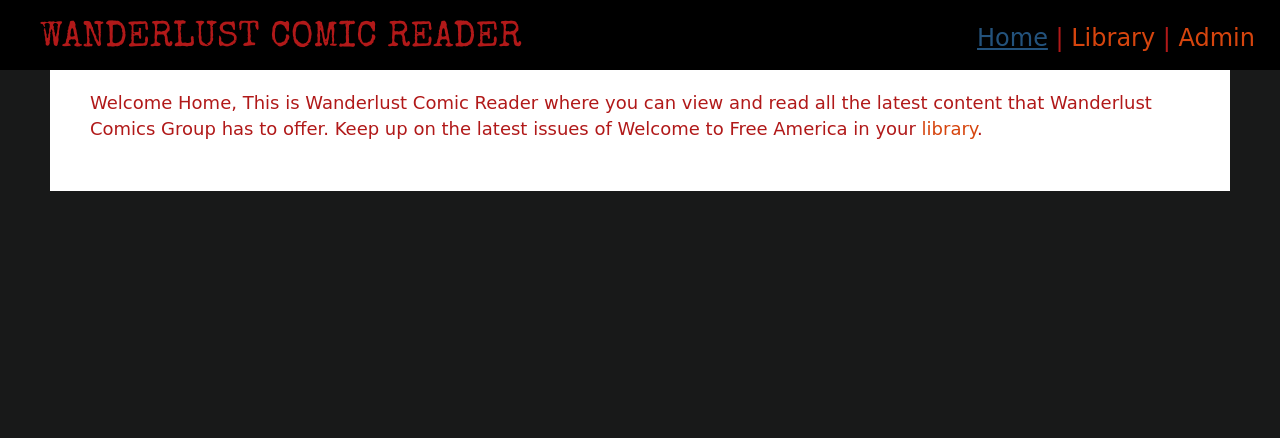
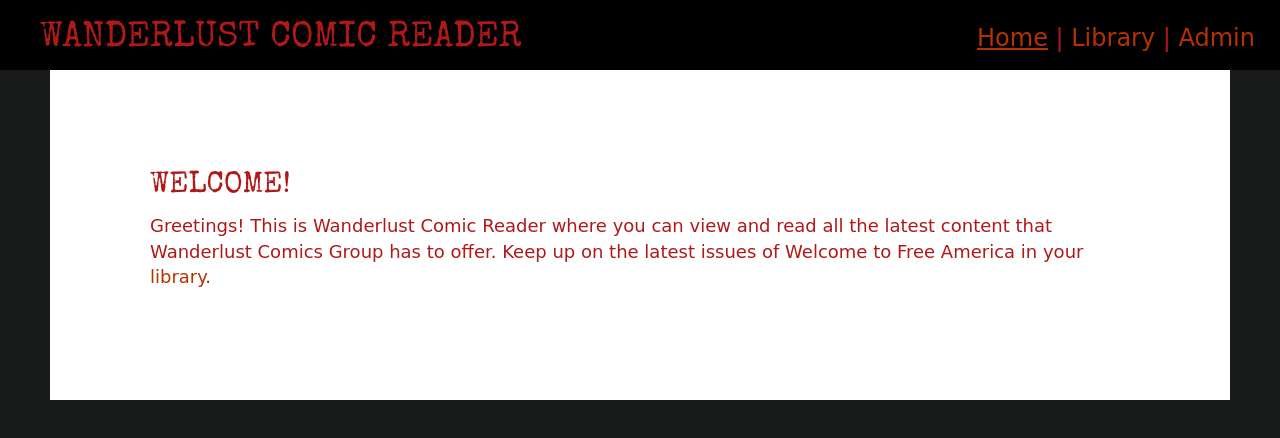
Before and after one commit to mculotta120/wanderlust_reader, a website: page public/views/index.html in a window 1280 px wide. Both pictures are taken after a click on the link "Home". Drawn offline with nearby package versions, Linux system fonts and the light colour scheme; no server answers; files whose address does not match are found by name; a web font is replaced by a local one.

Commit message:
last commit of the day.

```diff
--- a/public/stylesheets/main.css
+++ b/public/stylesheets/main.css
@@ -24,6 +24,15 @@
 a{
   text-decoration: bold;
   text-decoration-color: currentColor;
+}
+a:link {
+color: #B43200;
+}
+a:visited {
+color: #6B0000;
+}
+a:hover {
+color: #6B0000;
 }
 header{
   position: fixed;
@@ -60,7 +69,7 @@
 }
 #welcomeText{
   background-color: white;
-  padding: 40px;
+  padding: 100px;
   margin: 50px;
 }
 #Gallery{
@@ -94,7 +103,7 @@
 }
 
 #galleryImg img:active {
-    -webkit-transform: scale(5);
+    -webkit-transform: scale(2);
     /*margin: auto;*/
 }
 #modalButtonDiv{
--- a/public/views/pages/home.html
+++ b/public/views/pages/home.html
@@ -6,8 +6,9 @@
   </head>
   <body>
     <div class="welcomeText" id="welcomeText">
+    <h2> WELCOME!</h2>
     <p>
-        Welcome Home, This is Wanderlust Comic Reader where you can view and read all the latest content that Wanderlust Comics Group has to offer.
+        Greetings! This is Wanderlust Comic Reader where you can view and read all the latest content that Wanderlust Comics Group has to offer.
         Keep up on the latest issues of Welcome to Free America in your <a href="#library">library</a>.
     </p>
     </div>
```
